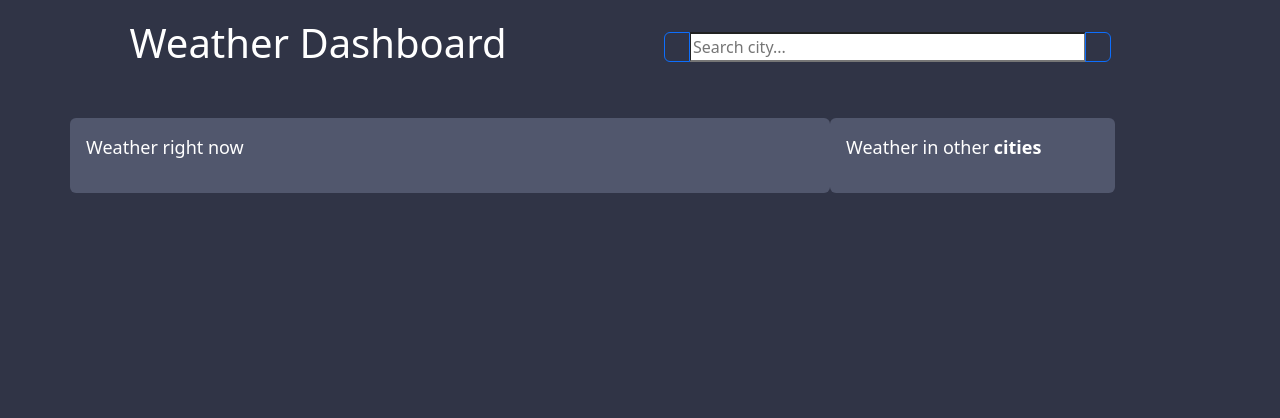
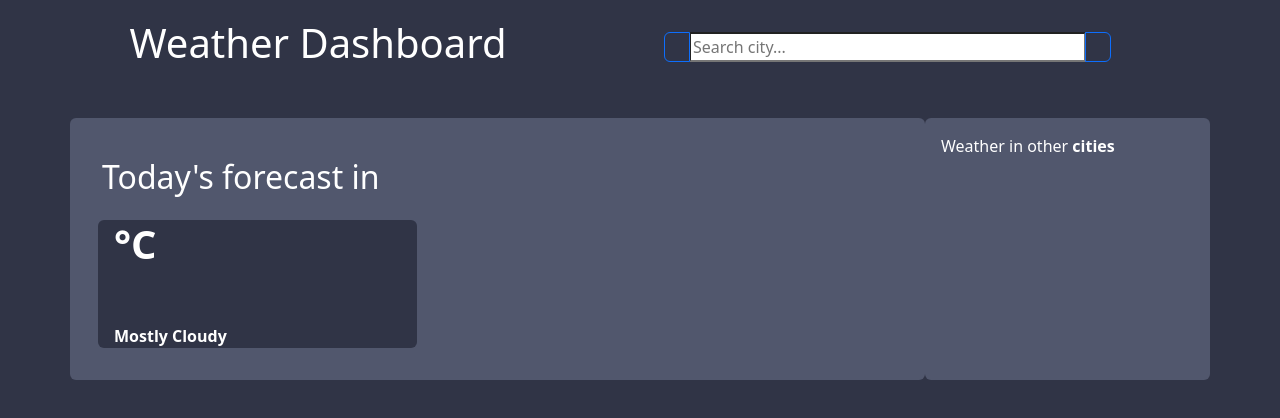
Before and after one commit to lunar-potato/weather-dashboard, a plain HTML site: page index.html in a window 1280 px wide. Drawn offline with nearby package versions, Linux system fonts and the light colour scheme.

Commit message:
Added more layout to dashboard

```diff
--- a/assets/css/styles.css
+++ b/assets/css/styles.css
@@ -8,11 +8,15 @@ body {
 
 p {
     color: white;
-    font-size: large;
+}
+
+h2 {
+    color: white;
 }
 
 span {
     font-weight: bold;
+    color: white;
 }
 
 .global-weather {
@@ -25,3 +29,7 @@ span {
     background-color: #51576d;
     padding: 1rem;
 }
+
+.current-weather {
+    background-color: #303446;
+}
--- a/index.html
+++ b/index.html
@@ -1,19 +1,22 @@
 <!DOCTYPE html>
 <html lang="en-gb">
   <head>
-    <meta charset="UTF-8"/>
-    <meta name="viewport" content="width=device-width, initial-scale=1.0"/>
-    <meta http-equiv="X-UA-Compatible" content="ie=edge"/>
-    <link href="https://cdn.jsdelivr.net/npm/bootstrap@5.3.0-alpha3/dist/css/bootstrap.min.css" rel="stylesheet"
-    integrity="sha384-KK94CHFLLe+nY2dmCWGMq91rCGa5gtU4mk92HdvYe+M/SXH301p5ILy+dN9+nJOZ" crossorigin="anonymous">
-    <link rel="stylesheet" href="./assets/css/styles.css"/>
+    <meta charset="UTF-8" />
+    <meta name="viewport" content="width=device-width, initial-scale=1.0" />
+    <meta http-equiv="X-UA-Compatible" content="ie=edge" />
+    <link
+      href="https://cdn.jsdelivr.net/npm/bootstrap@5.3.0-alpha3/dist/css/bootstrap.min.css"
+      rel="stylesheet"
+      integrity="sha384-KK94CHFLLe+nY2dmCWGMq91rCGa5gtU4mk92HdvYe+M/SXH301p5ILy+dN9+nJOZ"
+      crossorigin="anonymous"
+    />
+    <link rel="stylesheet" href="./assets/css/styles.css" />
 
     <title>Weather Dashboard</title>
   </head>
 
   <body>
     <header class="container-fluid text-center text-white p-2 weather-header">
-
       <div class="row align-items-center">
         <h1 class="col-md-6">Weather Dashboard</h1>
 
@@ -23,8 +26,8 @@
           <button
             class="btn btn-outline-primary"
             type="button"
-            id="geolocation-btn">
-          </button>
+            id="geolocation-btn"
+          ></button>
           <input
             class="form-input col-md-8 location-search"
             type="search"
@@ -39,15 +42,37 @@
       </div>
     </header>
 
-    <!-- Global weather section -->
+    <!-- Local weather section -->
     <div class="container">
       <div class="row">
-      <section class="local-weather col-8 mt-4 rounded">
+        <section class="local-weather col-9 mt-4 rounded">
+          <div class="mx-3 my-4 today-temp">
+            <h2>Today's forecast in <span id="location"></span></h2>
+            <h3 class="today"></h3>
+          </div>
+
+          <div class="container flex-md-row flex-column">
+            <div class="row">
+              <section class="col-lg-5">
+                <div class="current-weather rounded">
+                  <div class="card-body">
+                    <h1 class="mx-3">
+                      <span id="current-temp"></span
+                      ><span id="celsius">°C</span>
+                    </h1>
+                  </div>
+                  <br/><br/>
+
                   <div>
-          <p>Weather right now</p>
+                    <p><span class="temp-description mx-3">Mostly Cloudy</span></p>
+                  </div>
+                </div>
+              </section>
+            </div>
           </div>
         </section>
 
+        <!-- Global weather section -->
         <main class="global-weather col-3 mt-4 rounded">
           <div>
             <p>Weather in other <span>cities</span></p>
@@ -56,7 +81,6 @@
       </div>
     </div>
 
-
     <!-- Day.js -->
     <script src="https://cdn.jsdelivr.net/npm/dayjs@1/dayjs.min.js"></script>
     <!-- jQuery -->
```
Lines whose indentation alone changed are shown as unchanged.
